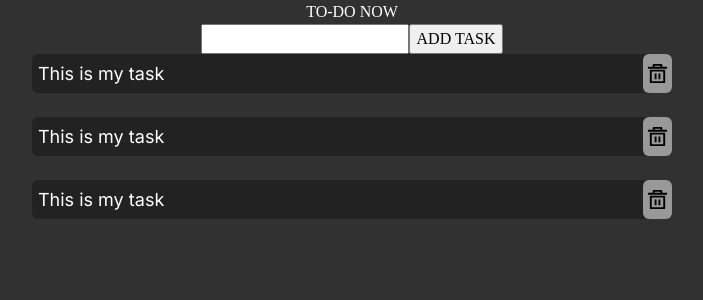
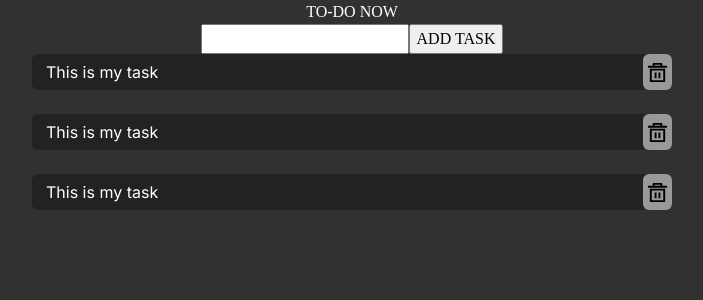
Before and after one commit to DropperDEV/todoList, a React (Vite) app: page / in a window 1280 px wide. Shown: the top 300 px of the page, without its empty margins (288-991 px from the left). Built offline with nearby package versions, Linux system fonts and the light colour scheme.

Commit message:
edit: change size padding & font in <TaskItem/>

```diff
--- a/src/components/TaskItem.tsx
+++ b/src/components/TaskItem.tsx
@@ -5,7 +5,7 @@ const StyledTaskItem = styled.div`
   display: flex;
   flex-direction: row;
   background-color: #222222;
-  padding: 6px 6px 6px 6px;
+  padding: 6px 6px 6px 14px;
   border-radius: 6px;
   justify-content: space-between;
   width: 40rem;
@@ -14,7 +14,7 @@ const StyledTaskItem = styled.div`
 
   p {
     font-family: var(--regular);
-    font-size: large;
+    font-size: medium;
   }
 
 
```
